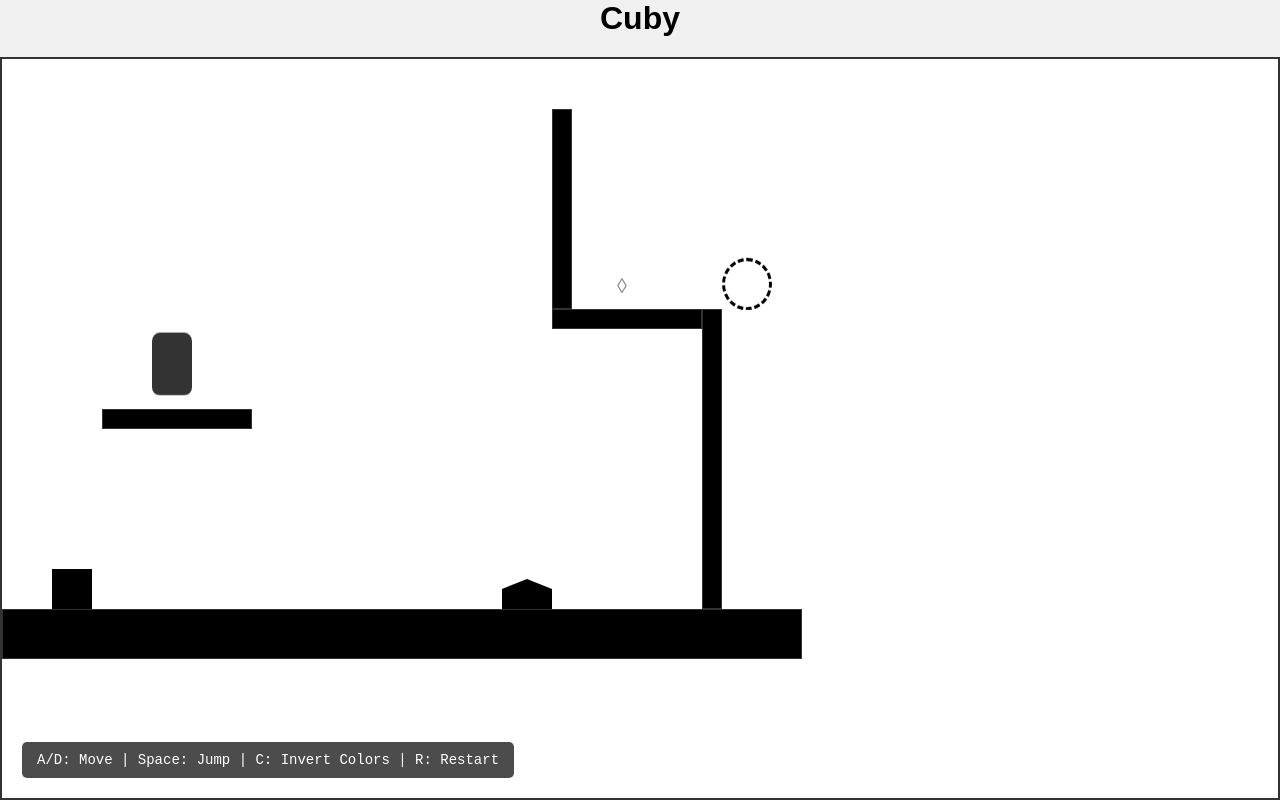
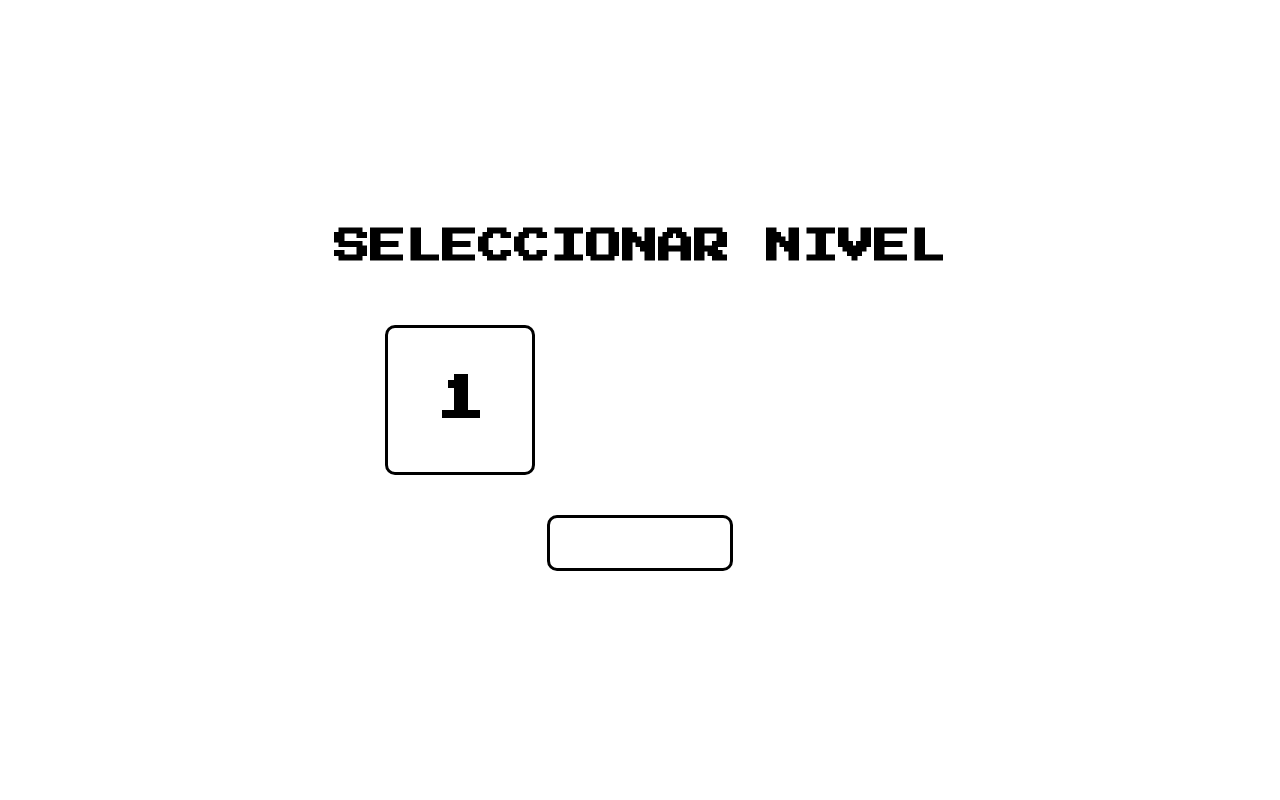
Before and after one commit to arrozet/Cuby, a React (Create React App) app in the folder web/cuby/: page /levels in a window 1280 px wide. Built offline with nearby package versions, Linux system fonts and the light colour scheme.

Commit message:
Ya hay pantalla de inicio y selector de niveles

```diff
--- a/web/cuby/package.json
+++ b/web/cuby/package.json
@@ -9,6 +9,7 @@
     "@testing-library/user-event": "^13.5.0",
     "react": "^19.0.0",
     "react-dom": "^19.0.0",
+    "react-router-dom": "^7.5.0",
     "react-scripts": "5.0.1",
     "styled-components": "^6.1.15",
     "web-vitals": "^2.1.4"
--- a/web/cuby/public/index.html
+++ b/web/cuby/public/index.html
@@ -3,6 +3,7 @@
   <head>
     <meta charset="utf-8" />
     <link rel="icon" href="%PUBLIC_URL%/favicon.ico" />
+    <link href="https://fonts.googleapis.com/css2?family=Press+Start+2P&display=swap" rel="stylesheet">
     <meta name="viewport" content="width=device-width, initial-scale=1" />
     <meta name="theme-color" content="#000000" />
     <meta
--- a/web/cuby/src/App.js
+++ b/web/cuby/src/App.js
@@ -1,13 +1,22 @@
 import React from 'react';
+import { BrowserRouter, Routes, Route, Navigate } from 'react-router-dom';
 import Game from './components/Game/Game';
+import StartScreen from './components/StartScreen/StartScreen';
+import LevelSelect from './components/LevelSelect/LevelSelect';
 import { GlobalStyle } from './global.styles';
 
 function App() {
   return (
     <>
       <GlobalStyle />
-      <h1 style={{ textAlign: 'center', marginBottom: '20px' }}>Cuby</h1>
-      <Game />
+      <BrowserRouter>
+        <Routes>
+          <Route path="/" element={<StartScreen />} />
+          <Route path="/levels" element={<LevelSelect />} />
+          <Route path="/game/:levelId" element={<Game />} />
+          <Route path="*" element={<Navigate to="/" />} />
+        </Routes>
+      </BrowserRouter>
     </>
   );
 }
--- a/web/cuby/src/components/Game/Game.jsx
+++ b/web/cuby/src/components/Game/Game.jsx
@@ -1,4 +1,5 @@
 import React, { useState, useEffect } from 'react';
+import { useParams, useNavigate } from 'react-router-dom';
 import { GameContainer, WinMessage } from './Game.styles';
 import Player from '../Player/Player';
 import Level from '../Level/Level';
@@ -10,6 +11,13 @@ import { GAME_WIDTH, GAME_HEIGHT, PLAYER_SIZE, MOVEMENT_SPEED, JUMP_FORCE } from
 import { level1 } from '../../levels/level1';
 
 const Game = () => {
+  const { levelId } = useParams();
+  const navigate = useNavigate();
+
+  // Por ahora solo usamos level1, pero aquí podrías cargar diferentes niveles
+  // basado en levelId cuando tengas más niveles
+  const currentLevel = level1;
+
   const [isInverted, setIsInverted] = useState(false);
   const [playerState, setPlayerState] = useState({
     x: 50,
@@ -109,11 +117,11 @@ const Game = () => {
       }
 
       // Colisiones (otra vez el pyshics)
-      const { onGround, collisions } = checkPlatformCollisions(newState, level1.platforms, isInverted);
+      const { onGround, collisions } = checkPlatformCollisions(newState, currentLevel.platforms, isInverted);
       newState.onGround = onGround;
 
       // Check trampoline collisions
-      level1.trampolines.forEach(trampoline => {
+      currentLevel.trampolines.forEach(trampoline => {
         if (
           trampoline.color !== (isInverted ? 'black' : 'white') &&
           newState.x < trampoline.x + trampoline.width &&
@@ -127,7 +135,7 @@ const Game = () => {
       });
 
       // Check obstacle collisions (spikes)
-      level1.obstacles.forEach(obstacle => {
+      currentLevel.obstacles.forEach(obstacle => {
         if (
           obstacle.color !== (isInverted ? 'black' : 'white') &&
           newState.x < obstacle.x + obstacle.width &&
@@ -144,7 +152,7 @@ const Game = () => {
       });
 
       // Check portal collisions
-      level1.portals.forEach(portal => {
+      currentLevel.portals.forEach(portal => {
         if (
           portal.color !== (isInverted ? 'black' : 'white') &&
           newState.x < portal.x + portal.width &&
@@ -162,10 +170,10 @@ const Game = () => {
 
       // Check goal collision
       if (
-        newState.x < level1.goal.x + level1.goal.width &&
-        newState.x + newState.width > level1.goal.x &&
-        newState.y < level1.goal.y + level1.goal.height &&
-        newState.y + newState.height > level1.goal.y
+        newState.x < currentLevel.goal.x + currentLevel.goal.width &&
+        newState.x + newState.width > currentLevel.goal.x &&
+        newState.y < currentLevel.goal.y + currentLevel.goal.height &&
+        newState.y + newState.height > currentLevel.goal.y
       ) {
         setHasWon(true);
       }
@@ -198,6 +206,7 @@ const Game = () => {
         isInverted={isInverted}
         width={GAME_WIDTH}
         height={GAME_HEIGHT}
+        level={currentLevel}
       />
       <Player
         x={playerState.x}
@@ -210,6 +219,7 @@ const Game = () => {
       {hasWon && (
         <WinMessage>
           <h2>¡Nivel completado!</h2>
+          <button onClick={() => navigate('/levels')}>Seleccionar nivel</button>
           <button onClick={restartGame}>Jugar de nuevo</button>
         </WinMessage>
       )}
--- a/web/cuby/src/components/Level/Level.jsx
+++ b/web/cuby/src/components/Level/Level.jsx
@@ -2,10 +2,10 @@ import React from 'react';
 import { LevelContainer, Platform, Obstacle, Trampoline, Portal, Goal } from './Level.styles';
 import { level1 } from '../../levels/level1';
 
-const Level = ({ isInverted, width, height }) => {
+const Level = ({ isInverted, width, height, level = level1 }) => {
   return (
     <LevelContainer width={width} height={height} isInverted={isInverted}>
-      {level1.platforms.map((platform, index) => (
+      {level.platforms.map((platform, index) => (
         <Platform
           key={`platform-${index}`}
           x={platform.x}
@@ -17,7 +17,7 @@ const Level = ({ isInverted, width, height }) => {
         />
       ))}
 
-      {level1.obstacles.map((obstacle, index) => (
+      {level.obstacles.map((obstacle, index) => (
         <Obstacle
           key={`obstacle-${index}`}
           x={obstacle.x}
@@ -29,7 +29,7 @@ const Level = ({ isInverted, width, height }) => {
         />
       ))}
 
-      {level1.trampolines.map((trampoline, index) => (
+      {level.trampolines.map((trampoline, index) => (
         <Trampoline
           key={`trampoline-${index}`}
           x={trampoline.x}
@@ -41,7 +41,7 @@ const Level = ({ isInverted, width, height }) => {
         />
       ))}
 
-      {level1.portals.map((portal, index) => (
+      {level.portals.map((portal, index) => (
         <Portal
           key={`portal-${index}`}
           x={portal.x}
@@ -54,10 +54,10 @@ const Level = ({ isInverted, width, height }) => {
       ))}
 
       <Goal
-        x={level1.goal.x}
-        y={level1.goal.y}
-        width={level1.goal.width}
-        height={level1.goal.height}
+        x={level.goal.x}
+        y={level.goal.y}
+        width={level.goal.width}
+        height={level.goal.height}
         isInverted={isInverted}
       />
     </LevelContainer>
--- /dev/null
+++ b/web/cuby/src/components/LevelSelect/LevelSelect.jsx
@@ -0,0 +1,56 @@
+import React, { useEffect, useState } from 'react';
+import { useNavigate } from 'react-router-dom';
+import {
+  LevelSelectContainer,
+  Title,
+  LevelsGrid,
+  LevelCard,
+  BackButton
+} from './LevelSelect.styles';
+
+// Importa todos los niveles disponibles
+import { level1 } from '../../levels/level1';
+
+const LevelSelect = () => {
+  const navigate = useNavigate();
+  const [levels, setLevels] = useState([]);
+
+  // Detectar niveles disponibles
+  useEffect(() => {
+    // Por ahora solo tenemos level1, pero esto permitirá escalar fácilmente
+    const availableLevels = [
+      { id: 1, level: level1, name: level1.name, locked: false }
+      // AQUI SE PUEDEN AÑADIR MAS NIVELES
+      // { id: 2, level: level2, name: level2.name, locked: true },
+    ];
+
+
+    setLevels(availableLevels);
+  }, []);
+
+  const startLevel = (levelId) => {
+    // Por ahora solo navega a una ruta con el ID, pero podrías pasar datos del nivel también
+    navigate(`/game/${levelId}`);
+  };
+
+  return (
+    <LevelSelectContainer>
+      <Title>SELECCIONAR NIVEL</Title>
+      <LevelsGrid>
+        {levels.map(level => (
+          <LevelCard
+            key={level.id}
+            onClick={() => !level.locked && startLevel(level.id)}
+            locked={level.locked}
+          >
+            <div className="level-number">{level.id}</div>
+            {level.locked && <div className="lock-icon">🔒</div>}
+          </LevelCard>
+        ))}
+      </LevelsGrid>
+      <BackButton onClick={() => navigate('/')}>VOLVER</BackButton>
+    </LevelSelectContainer>
+  );
+};
+
+export default LevelSelect;
--- /dev/null
+++ b/web/cuby/src/components/LevelSelect/LevelSelect.styles.js
@@ -0,0 +1,73 @@
+import styled from 'styled-components';
+
+export const LevelSelectContainer = styled.div`
+  width: 100vw;
+  height: 100vh;
+  display: flex;
+  flex-direction: column;
+  justify-content: center;
+  align-items: center;
+  background-color: white;
+  font-family: 'Press Start 2P', cursive;
+`;
+
+export const Title = styled.h1`
+  font-size: 36px;
+  margin-bottom: 60px;
+  color: black;
+  text-align: center;
+`;
+
+export const LevelsGrid = styled.div`
+  display: grid;
+  grid-template-columns: repeat(3, 150px);
+  gap: 30px;
+  justify-content: center;
+  max-width: 600px;
+`;
+
+export const LevelCard = styled.div`
+  width: 150px;
+  height: 150px;
+  background-color: ${props => props.locked ? '#ddd' : 'white'};
+  border: 3px solid black;
+  border-radius: 10px;
+  display: flex;
+  justify-content: center;
+  align-items: center;
+  cursor: ${props => props.locked ? 'not-allowed' : 'pointer'};
+  position: relative;
+  transition: transform 0.2s;
+
+  &:hover {
+    transform: ${props => !props.locked && 'scale(1.05)'};
+  }
+
+  .level-number {
+    font-size: 48px;
+    font-weight: bold;
+  }
+
+  .lock-icon {
+    position: absolute;
+    top: 10px;
+    right: 10px;
+    font-size: 24px;
+  }
+`;
+
+export const BackButton = styled.button`
+  margin-top: 40px;
+  padding: 15px 30px;
+  background-color: white;
+  border: 3px solid black;
+  border-radius: 10px;
+  cursor: pointer;
+  font-size: 20px;
+  font-family: 'Press Start 2P', cursive;
+
+  &:hover {
+    background-color: black;
+    color: white;
+  }
+`;
--- /dev/null
+++ b/web/cuby/src/components/StartScreen/StartScreen.jsx
@@ -0,0 +1,38 @@
+import React, { useEffect, useState } from 'react';
+import { useNavigate } from 'react-router-dom';
+import { StartContainer, Title, StartButton, GameLogo } from './StartScreen.styles';
+
+const StartScreen = () => {
+  const navigate = useNavigate();
+  const [isInverted, setIsInverted] = useState(false);
+
+  // Manejar cualquier tecla para navegar
+  const handleKeyPress = (e) => {
+    // Si se pulsa 'c', invertir colores
+    if (e.key.toLowerCase() === 'e') {
+      setIsInverted(prev => !prev);
+    } else {
+      // Cualquier otra tecla te lleva a la selección de niveles
+      navigate('/levels');
+    }
+  };
+
+  useEffect(() => {
+    window.addEventListener('keydown', handleKeyPress);
+    return () => {
+      window.removeEventListener('keydown', handleKeyPress);
+    };
+  }, [navigate]);
+
+  return (
+    <StartContainer isInverted={isInverted}>
+      <GameLogo isInverted={isInverted}>CUBY</GameLogo>
+      <Title isInverted={isInverted}>El juego de las plataformas en blanco y negro</Title>
+      <StartButton isInverted={isInverted} onClick={() => navigate('/levels')}>
+        Presiona cualquier tecla para comenzar
+      </StartButton>
+    </StartContainer>
+  );
+};
+
+export default StartScreen;
--- /dev/null
+++ b/web/cuby/src/components/StartScreen/StartScreen.styles.js
@@ -0,0 +1,53 @@
+import styled, { keyframes } from 'styled-components';
+
+const pulse = keyframes`
+  0% { transform: scale(1); }
+  50% { transform: scale(1.05); }
+  100% { transform: scale(1); }
+`;
+
+export const StartContainer = styled.div`
+  width: 100vw;
+  height: 100vh;
+  display: flex;
+  flex-direction: column;
+  justify-content: center;
+  align-items: center;
+  background-color: ${props => props.isInverted ? 'black' : 'white'};
+  font-family: 'Press Start 2P', cursive;
+  transition: background-color 0.3s ease;
+`;
+
+export const GameLogo = styled.div`
+  font-size: 120px;
+  margin-bottom: 30px;
+  font-weight: bold;
+  letter-spacing: 10px;
+  color: ${props => props.isInverted ? 'white' : 'black'};
+  text-align: center;
+  transition: color 0.3s ease;
+`;
+
+export const Title = styled.h2`
+  font-size: 24px;
+  margin-bottom: 50px;
+  color: ${props => props.isInverted ? 'white' : '#333'};
+  text-align: center;
+  transition: color 0.3s ease;
+`;
+
+export const StartButton = styled.div`
+  font-size: 20px;
+  padding: 15px 30px;
+  border: 2px solid ${props => props.isInverted ? 'white' : 'black'};
+  border-radius: 10px;
+  color: ${props => props.isInverted ? 'white' : 'black'};
+  cursor: pointer;
+  animation: ${pulse} 1.5s infinite ease-in-out;
+  transition: all 0.3s ease;
+
+  &:hover {
+    background-color: ${props => props.isInverted ? 'white' : 'black'};
+    color: ${props => props.isInverted ? 'black' : 'white'};
+  }
+`;
```
Also changed, not shown: 1 other file (tests, documents, lock files or other folders).
